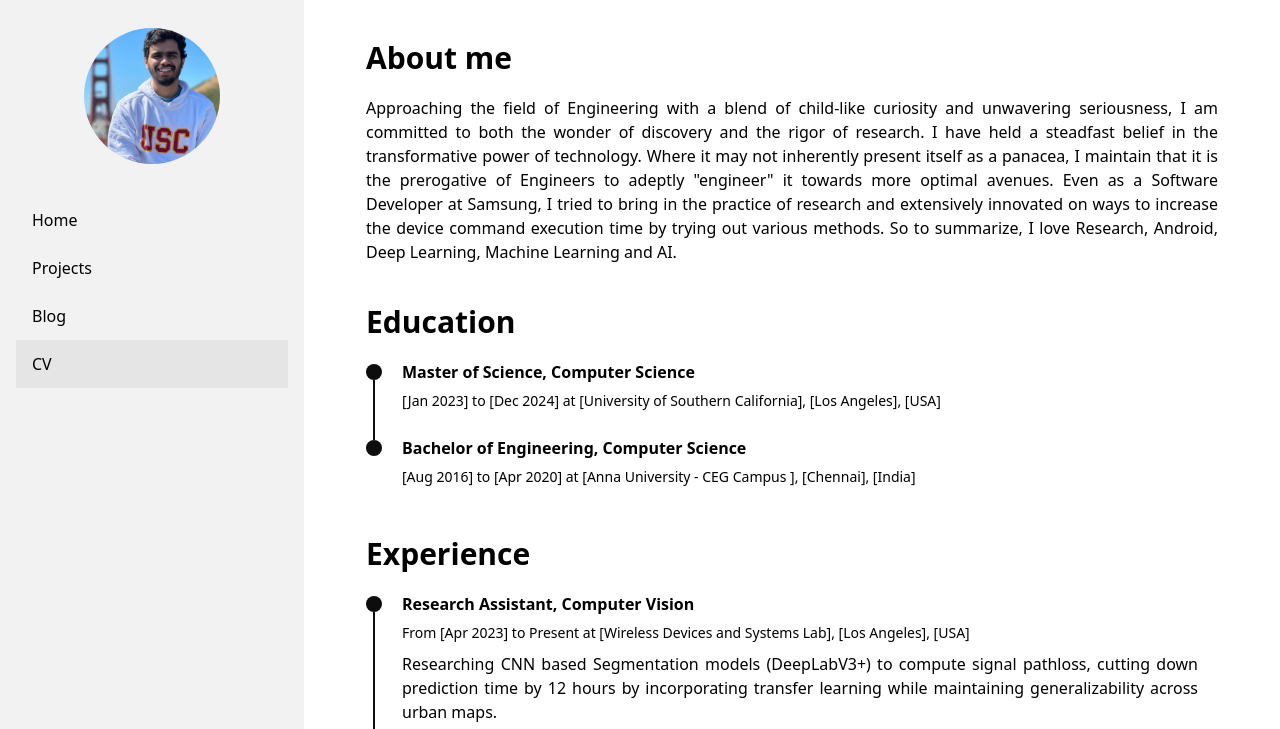
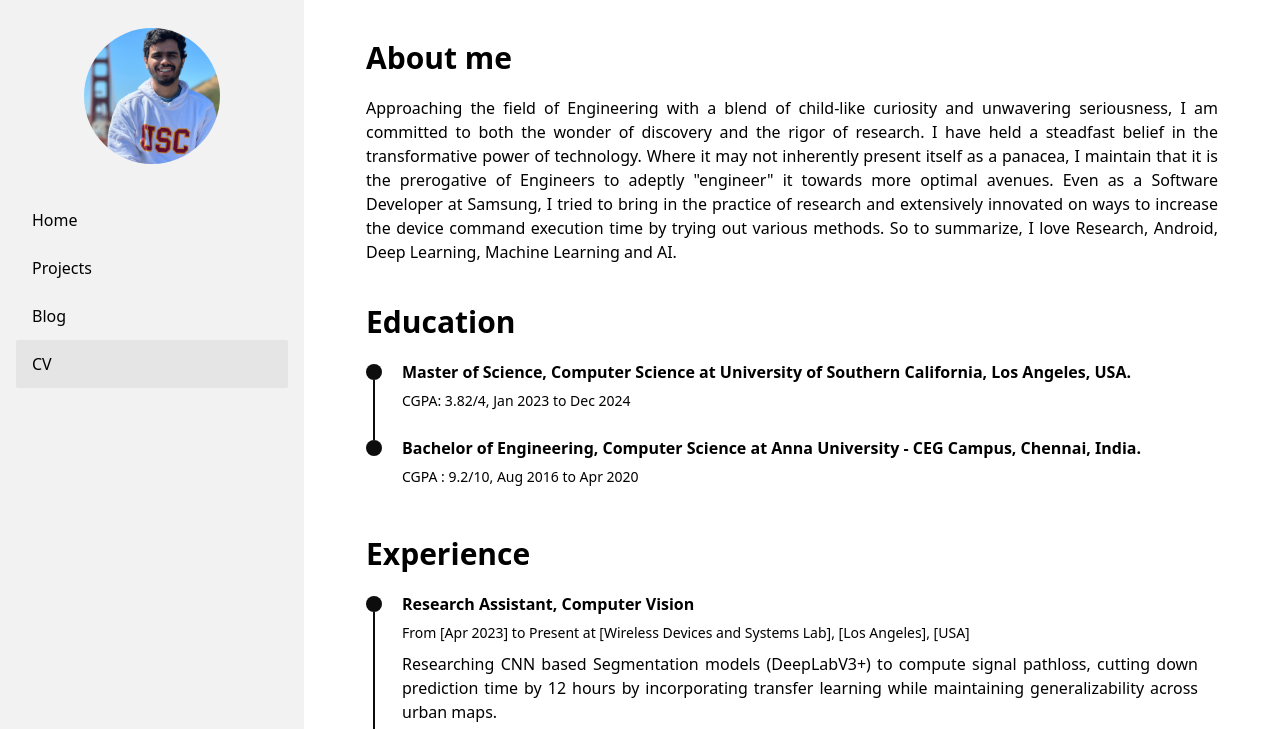
Before and after one commit to bhargav191098/bhargav191098.github.io, an Astro site: page /cv in a window 1280 px wide. Shown: the top 729 px of the page. Built offline with nearby package versions, Linux system fonts and the light colour scheme; Astro itself is replaced by a stand-in of ours.

Commit message:
push cv changes

```diff
--- a/src/pages/cv.astro
+++ b/src/pages/cv.astro
@@ -20,12 +20,12 @@ I have held a steadfast belief in the transformative power of technology. Where
 
   <div class="time-line-container grid gap-4 mb-10">
     <TimeLineElement
-      title="Master of Science, Computer Science"
-      subtitle="[Jan 2023] to [Dec 2024] at [University of Southern California], [Los Angeles], [USA]"
+      title="Master of Science, Computer Science at University of Southern California, Los Angeles, USA."
+      subtitle="CGPA: 3.82/4, Jan 2023 to Dec 2024"
     />
     <TimeLineElement
-      title="Bachelor of Engineering, Computer Science"
-      subtitle="[Aug 2016] to [Apr 2020] at [Anna University - CEG Campus ], [Chennai], [India]"
+      title="Bachelor of Engineering, Computer Science at Anna University - CEG Campus, Chennai, India."
+      subtitle="CGPA : 9.2/10, Aug 2016 to Apr 2020"
     />
   </div>
 
```
